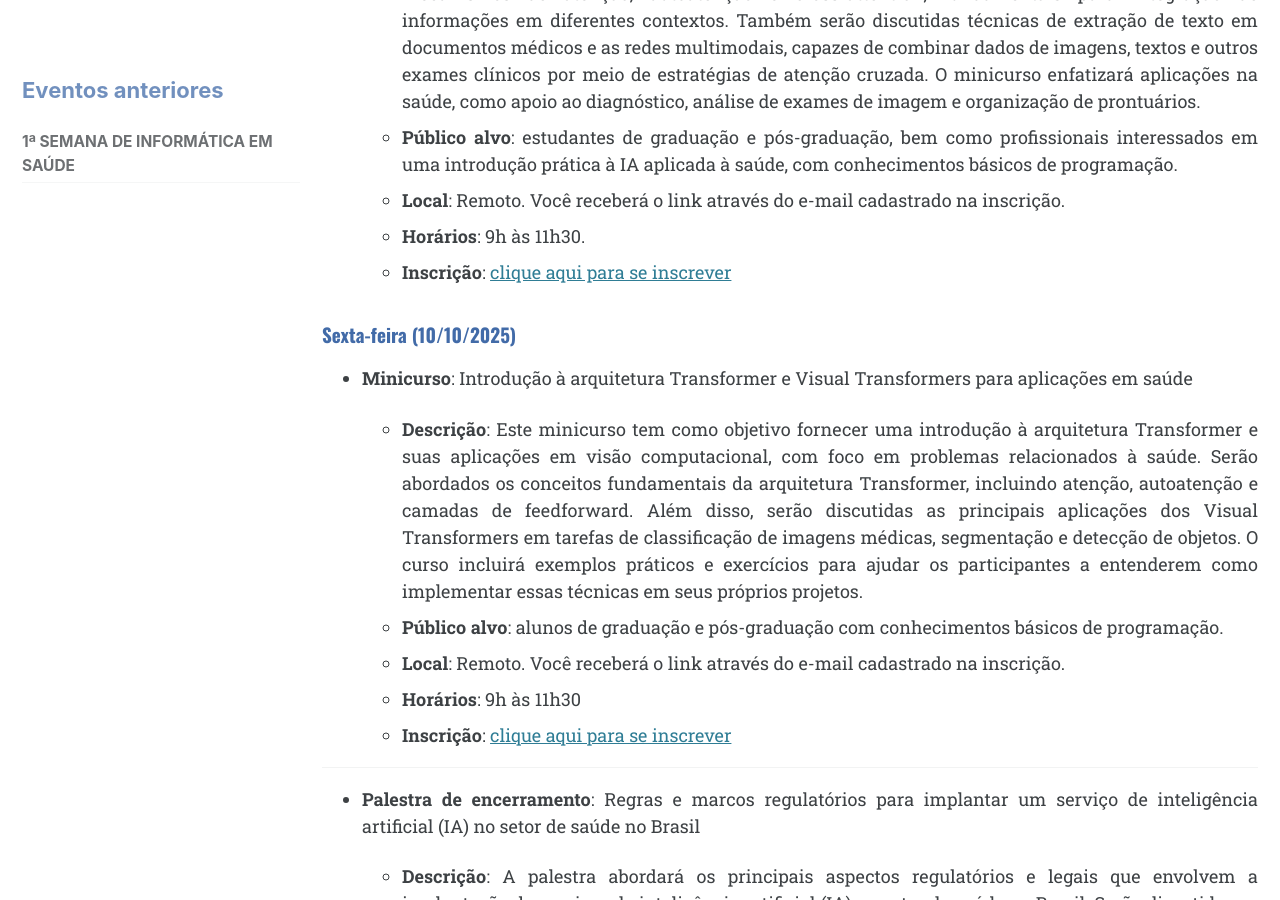
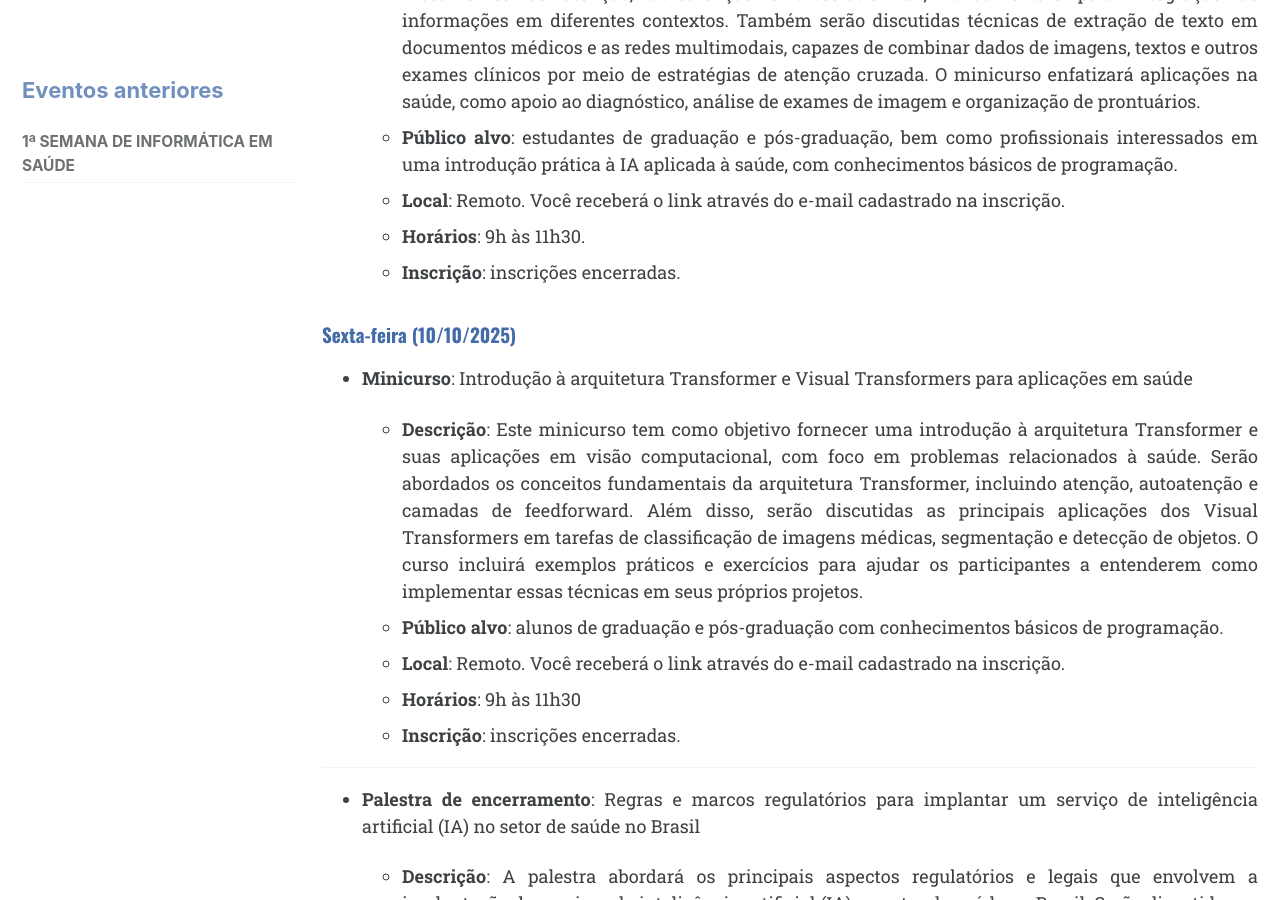
Before and after one commit to life-ufes/site, a Jekyll site: the page built from _pages/semana.md, in a window 1280 px wide and 900 px high, scrolled down 3659 px. Built offline with Jekyll 4.4.1, drawn with Linux system fonts in a browser that asks for light colours; cached includes are drawn as plain includes.

Commit message:
encerrando inscricoes sis

```diff
--- a/_pages/semana.md
+++ b/_pages/semana.md
@@ -77,7 +77,7 @@ ____
   - **Público alvo**: estudantes de graduação e pós-graduação, bem como profissionais interessados em uma introdução prática à IA aplicada à saúde, com conhecimentos básicos de programação.
   - **Local**: Remoto. Você receberá o link através do e-mail cadastrado na inscrição.
   - **Horários**: 9h às 11h30.
-  - **Inscrição**: [clique aqui para se inscrever](https://forms.gle/cXEdhxK2EfB9DvB78)
+  - **Inscrição**: inscrições encerradas.
 
 
 #### Sexta-feira (10/10/2025)
@@ -88,7 +88,7 @@ ____
   - **Público alvo**: alunos de graduação e pós-graduação com conhecimentos básicos de programação.
   - **Local**: Remoto. Você receberá o link através do e-mail cadastrado na inscrição.
   - **Horários**: 9h às 11h30
-  - **Inscrição**: [clique aqui para se inscrever](https://forms.gle/rMAwiEFMGpy89TiT7)
+  - **Inscrição**: inscrições encerradas.
 
 ____
 
```
